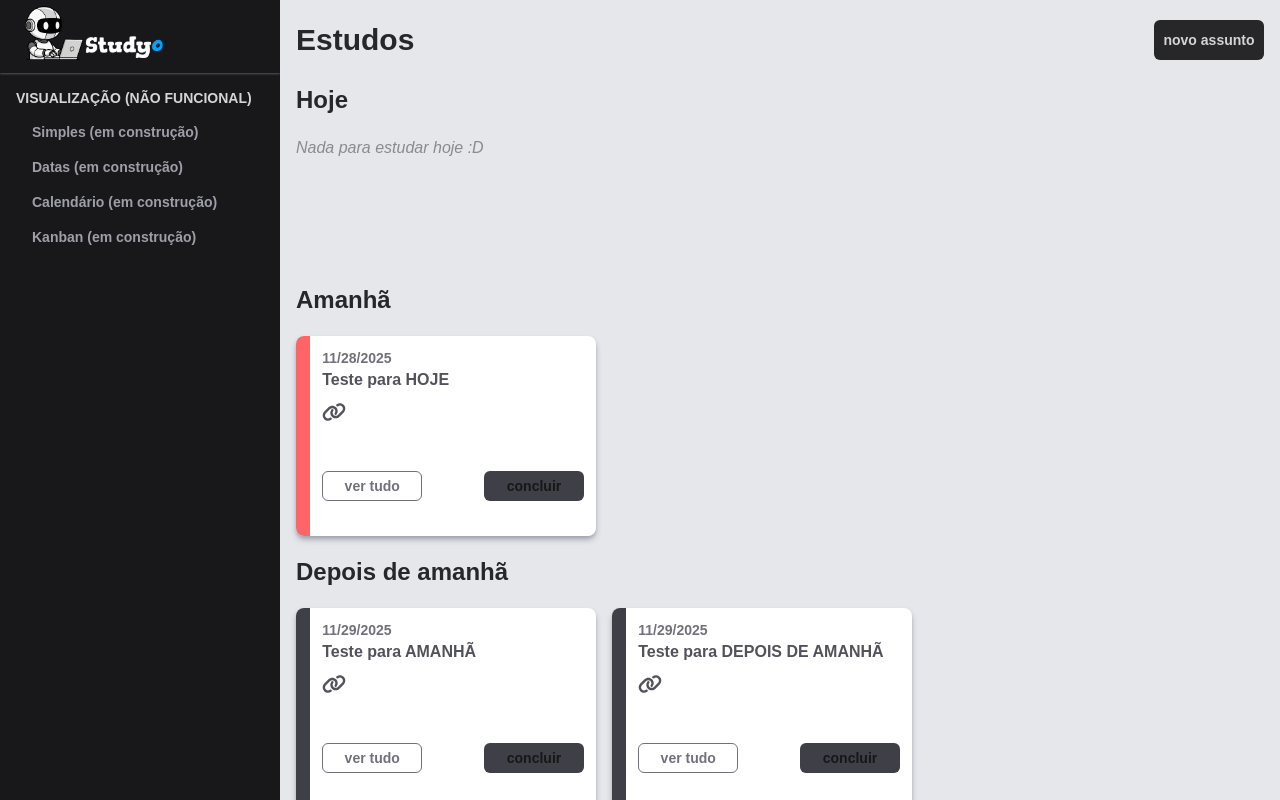
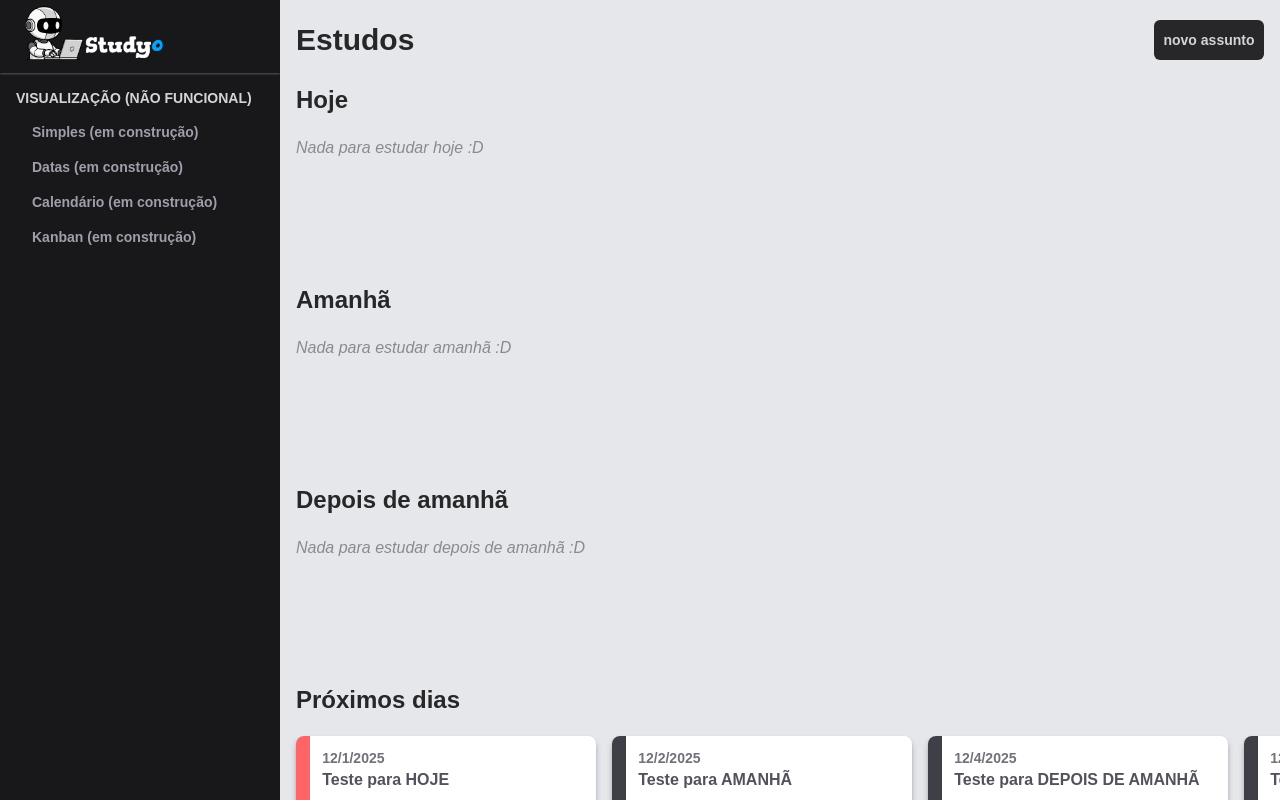
Before and after one commit to kelsmartins/projeto-studyo, a Next.js app in the folder app-estudos/: page / in a window 1280 px wide. Built offline with nearby package versions, Linux system fonts and the light colour scheme.

Commit message:
Update assuntos.ts

```diff
--- a/app-estudos/data/assuntos.ts
+++ b/app-estudos/data/assuntos.ts
@@ -6,7 +6,7 @@ export const Assuntos: AssuntoType[] = [
   {
     id: '1',
     // Mês 10 = Novembro. HOJE (15/11/2025)
-    dataAgendada: new Date(2025, 10, 28),
+    dataAgendada: new Date(2025, 11, 1),
     assunto: 'Teste para HOJE',
     categoria: 'Testes',
     cor: 'bg-red-400',
@@ -15,7 +15,7 @@ export const Assuntos: AssuntoType[] = [
   {
     id: '2',
     // Mês 10 = Novembro. AMANHÃ (16/11/2025)
-    dataAgendada: new Date(2025, 10, 29),
+    dataAgendada: new Date(2025, 11, 2),
     assunto: 'Teste para AMANHÃ',
     categoria: 'Testes',
     linksFonteDigital: ['https://youtu.be/logaritmos-revisao', 'https://youtu.be/logaritmos-revisao']
@@ -23,7 +23,7 @@ export const Assuntos: AssuntoType[] = [
   {
     id: '3',
     // Mês 10 = Novembro. DEPOIS DE AMANHÃ (17/11/2025)
-    dataAgendada: new Date(2025, 10, 29),
+    dataAgendada: new Date(2025, 11, 4),
     assunto: 'Teste para DEPOIS DE AMANHÃ',
     categoria: 'Testes',
     linksFonteDigital: ['https://youtu.be/logaritmos-revisao', 'https://youtu.be/logaritmos-revisao']
@@ -31,7 +31,7 @@ export const Assuntos: AssuntoType[] = [
   {
     id: '4',
     // Mês 10 = Novembro. PRÓXIMOS DIAS (20/11/2025)
-    dataAgendada: new Date(2025, 10, 30),
+    dataAgendada: new Date(2025, 11, 6),
     assunto: 'Teste para PRÓXIMOS DIAS',
     categoria: 'Testes',
     linksFonteDigital: ['https://youtu.be/logaritmos-revisao', 'https://youtu.be/logaritmos-revisao']
@@ -39,7 +39,7 @@ export const Assuntos: AssuntoType[] = [
   {
     id: '5',
     // Mês 11 = Dezembro. PRÓXIMOS DIAS (05/12/2025)
-    dataAgendada: new Date(2025, 11, 1),
+    dataAgendada: new Date(2025, 11, 7),
     assunto: 'Revisão de Logaritmos (Dezembro)',
     categoria: 'Matemática',
     linksFonteDigital: ['https://youtu.be/logaritmos-revisao', 'https://youtu.be/logaritmos-revisao']
@@ -47,7 +47,7 @@ export const Assuntos: AssuntoType[] = [
   {
     id: '6',
     // Mês 10 = Novembro. PASSADO (07/11/2025) - Não deve aparecer
-    dataAgendada: new Date(2025, 10, 7),
+    dataAgendada: new Date(2025, 11, 7),
     assunto: 'Colocação Pronominal (Passado)',
     categoria: 'Português',
     linksFonteDigital: ['https://youtu.be/logaritmos-revisao', 'https://youtu.be/logaritmos-revisao']
@@ -55,7 +55,7 @@ export const Assuntos: AssuntoType[] = [
   {
     id: '7',
     // Mês 10 = Novembro. PASSADO (07/11/2025) - Não deve aparecer
-    dataAgendada: new Date(2025, 10, 30),
+    dataAgendada: new Date(2025, 11, 10),
     assunto: 'Tabela Verdade',
     categoria: 'Computação',
     linksFonteDigital: ['https://youtu.be/tabela-verdade', 'https://youtu.be/truth-table']
@@ -63,7 +63,7 @@ export const Assuntos: AssuntoType[] = [
   {
     id: '8',
     // Mês 10 = Novembro. PRÓXIMOS DIAS (20/11/2025)
-    dataAgendada: new Date(2025, 11, 1),
+    dataAgendada: new Date(2025, 11, 11),
     assunto: 'Teste para SEI LÁ',
     categoria: 'Testes',
     linksFonteDigital: ['https://youtu.be/mundo-python', 'https://youtu.be/logaritmos-revisao']
```
